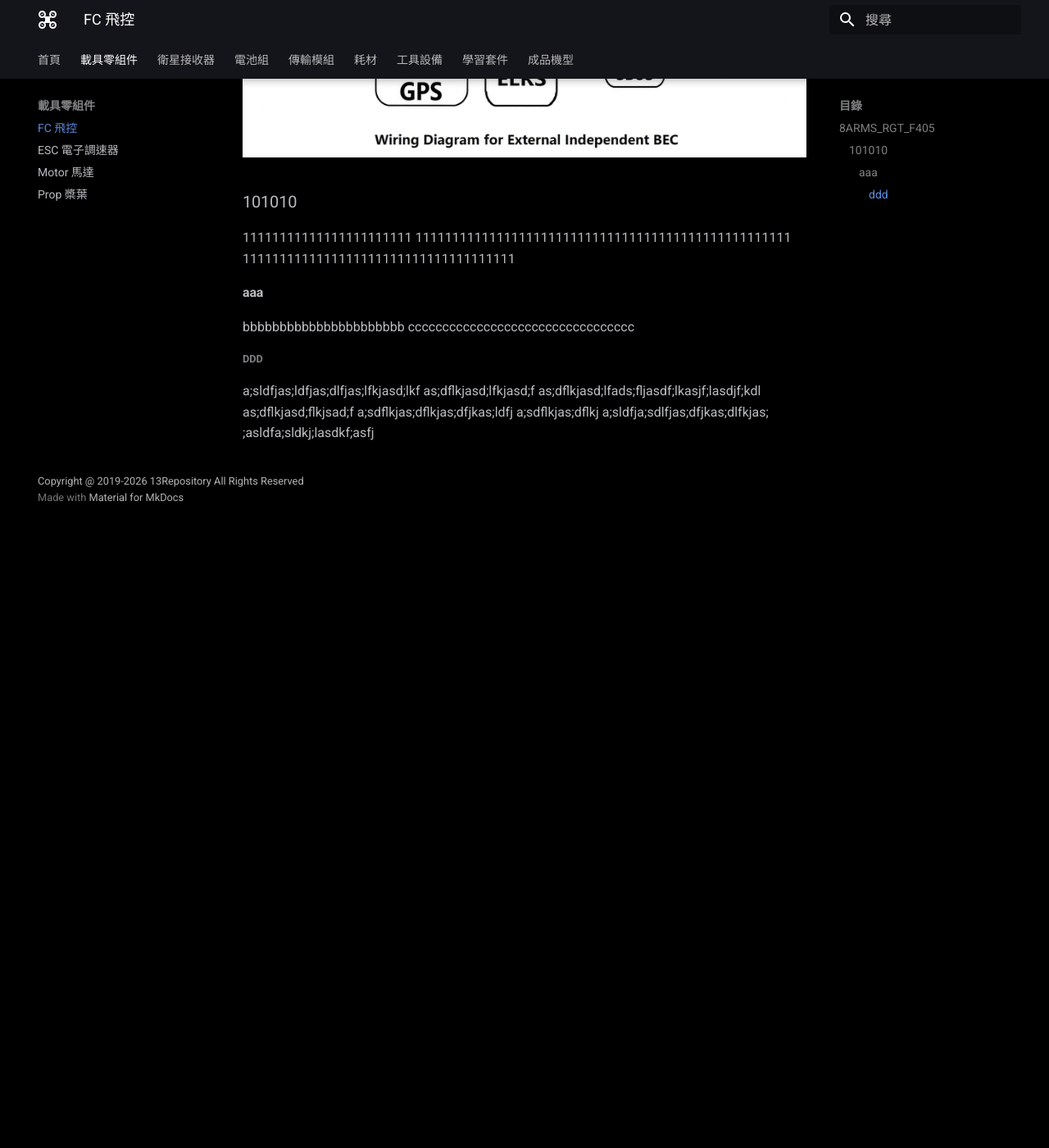
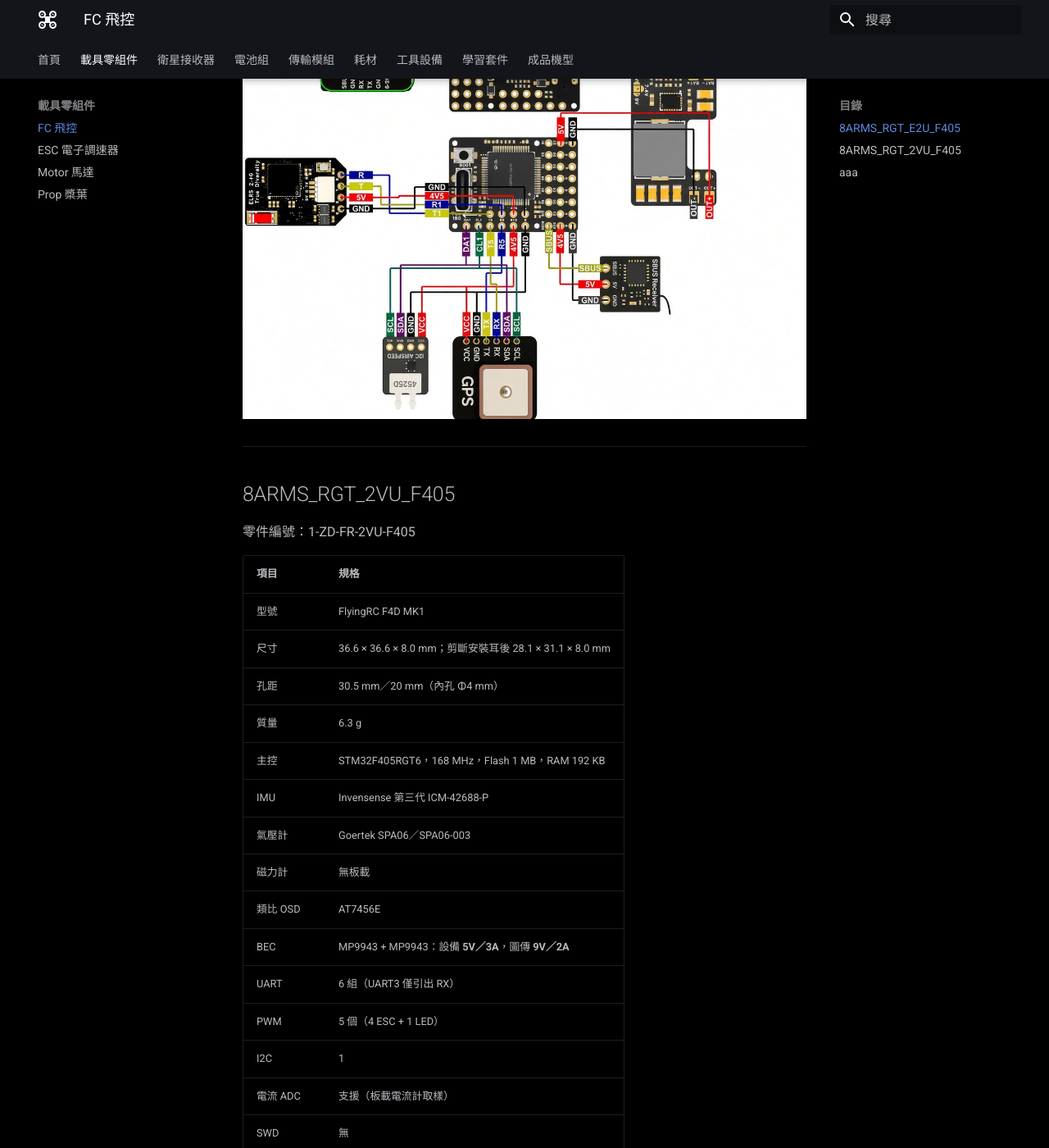
Before and after one commit to 8armsnet/8armsnet.github.io, an MkDocs documentation site: the page built from docs/載具零組件/FC飛控.md, in a window 1280 px wide and 1400 px high, scrolled down 2194 px. Shown: the whole window at 82% size. Built offline with MkDocs 1.6.1 and Material for MkDocs 9.7.7, drawn with Linux system fonts in a browser that asks for light colours; old or Windows-style settings are respelled for this version of MkDocs; before the commit the page ends 2824 px from its top, so only the background shows below that; some of the changed text lies outside the part shown.

Commit message:
新增2款飛控資訊

```diff
--- a/docs/載具零組件/FC飛控.md
+++ b/docs/載具零組件/FC飛控.md
@@ -3,7 +3,7 @@
 
 下次盤點時間：2026/09/18
 
-## 8ARMS_RGT_F405
+## 8ARMS_RGT_E2U_F405
 
 零件編號：1-ZD-FR-E2U-F405
 
@@ -27,24 +27,47 @@
 | 重量 | 2.8 g（不含排針）；焊排針約 5.3 g |
 | PCB | 黑油、沉金、樹脂塞孔、四層板 |
 
-![8ARMS_RGT_F405](../assets/images/zsHlx.jpg)
-![8ARMS_RGT_F405](../assets/images/8ONEy.jpg)
+> 注意：這不是一體式 wing 飛控。板上沒有舵機供電軌，舵機必須用外接 BEC。體積雖小，完整系統仍需獨立電源模組。
 
-### 101010
-11111111111111111111111
-111111111111111111111111111111111111111111111111111
-1111111111111111111111111111111111111
 
-#### aaa
+![8ARMS_RGT_E2U_F405_尺寸圖](../assets/images/1-ZD-FR-E2U-F405/zsHlx.jpg)
+![8ARMS_RGT_E2U_F405_接線圖](../assets/images/1-ZD-FR-E2U-F405/A0T4m.jpg)
+---
+
+## 8ARMS_RGT_2VU_F405
+
+零件編號：1-ZD-FR-2VU-F405
+
+| 項目 | 規格 |
+| --- | --- |
+| 型號 | FlyingRC F4D MK1 |
+| 尺寸 | 36.6 × 36.6 × 8.0 mm；剪斷安裝耳後 28.1 × 31.1 × 8.0 mm |
+| 孔距 | 30.5 mm／20 mm（內孔 Φ4 mm） |
+| 質量 | 6.3 g |
+| 主控 | STM32F405RGT6，168 MHz，Flash 1 MB，RAM 192 KB |
+| IMU | Invensense 第三代 ICM-42688-P |
+| 氣壓計 | Goertek SPA06／SPA06-003 |
+| 磁力計 | 無板載 |
+| 類比 OSD | AT7456E |
+| BEC | MP9943 + MP9943：設備 **5V／3A**，圖傳 **9V／2A** |
+| UART | 6 組（UART3 僅引出 RX） |
+| PWM | 5 個（4 ESC + 1 LED） |
+| I2C | 1 |
+| 電流 ADC | 支援（板載電流計取樣） |
+| SWD | 無 |
+| 蜂鳴器 | 參數表標示無 |
+| LED | 支援 WS2812 |
+| USB | Type-C 板載直插 |
+| 黑盒子 | 板載 NOR Flash 16 MB（128 Mbit） |
+| SBUS | 參數表標示不支援（接收機多用 CRSF／ELRS UART） |
+| VBAT | 7–28 V DC IN，2–6S LiPo |
+| 工作溫度 | −10–100 °C |
+| 儲存溫度 | 0–40 °C |
+
+![8ARMS_RGT_2VU_F405_尺寸圖](../assets/images/1-ZD-FR-2VU-F405/mqddy.jpg)
+![8ARMS_RGT_2VU_F405_尺寸圖](../assets/images/1-ZD-FR-2VU-F405/wiring-full.jpg)
+---
+
+## aaa
 bbbbbbbbbbbbbbbbbbbbbb
 ccccccccccccccccccccccccccccccccc
-
-##### ddd
-a;sldfjas;ldfjas;dlfjas;lfkjasd;lkf
-as;dflkjasd;lfkjasd;f
-as;dflkjasd;lfads;fljasdf;lkasjf;lasdjf;kdl
-as;dflkjasd;flkjsad;f
-a;sdflkjas;dflkjas;dfjkas;ldfj
-a;sdflkjas;dflkj
-a;sldfja;sdlfjas;dfjkas;dlfkjas;
-;asldfa;sldkj;lasdkf;asfj
```
Also changed, not shown: docs/assets/images/1-ZD-FR-2VU-F405/RiuWv.jpg (added), docs/assets/images/1-ZD-FR-2VU-F405/dji-o4.jpg (added), docs/assets/images/1-ZD-FR-2VU-F405/elrs.jpg (added), docs/assets/images/1-ZD-FR-2VU-F405/mqddy.jpg (added), docs/assets/images/1-ZD-FR-2VU-F405/sOXTX.jpg (added), docs/assets/images/1-ZD-FR-2VU-F405/wiring-full.jpg (added), docs/assets/images/1-ZD-FR-E2U-F405/8ONEy.jpg (renamed from docs/assets/images/8ONEy.jpg), docs/assets/images/1-ZD-FR-E2U-F405/A0T4m.jpg (added), docs/assets/images/1-ZD-FR-E2U-F405/zsHlx.jpg (renamed from docs/assets/images/zsHlx.jpg).
